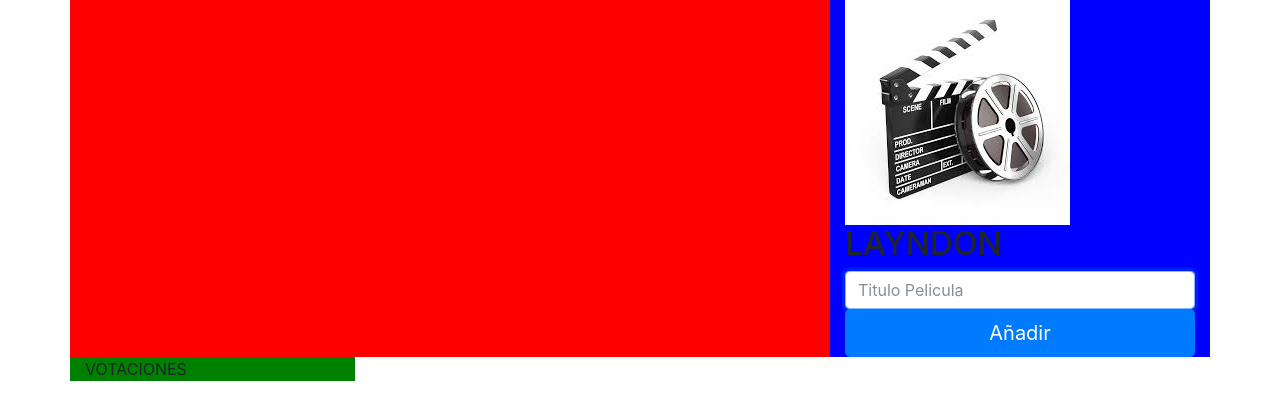
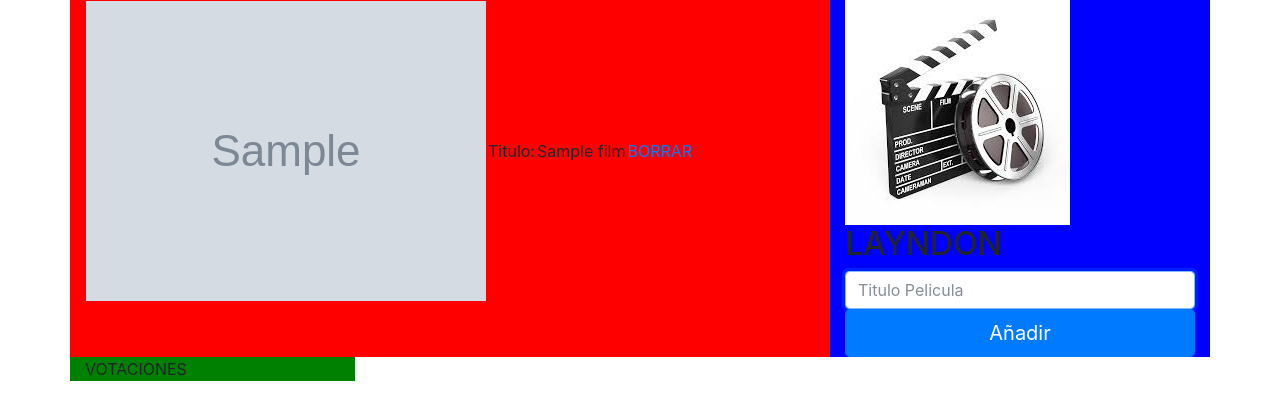
Before and after one commit to Davidfhk/Layndon, a PHP site: template App/layndon/templates/admin/profile.twig in a window 1280 px wide. Shown: the top 420 px of the page. Run offline with PHP 8.4, Linux system fonts and the light colour scheme; the template is opened without the code that fills it: most values are stand-ins (such as "Sample title", 1, 10 or a date in 2020); grey boxes marked "Sample" are stand-in pictures; some libraries are stand-ins or nearby versions.

Commit message:
Solo dejamos para que nos muestre el poster, el nombre y el id que enviaremos para borrar

```diff
--- a/App/layndon/templates/admin/profile.twig
+++ b/App/layndon/templates/admin/profile.twig
@@ -1,16 +1,20 @@
 {% extends 'admin/master.twig' %}
 
 {% block list_films %}
-{% if names is not empty %}
+{% if films is not empty %}
 
     {% for film in films %}
-   		<img id='poster' src= {{film.poster}}>
+
+
+   		{# <img id='poster' src= {{film.image}}> #}
     	<table id='film'>
 		    <tr>
+		    	<td><img id='poster' src= {{film.image}}></td>
 		        <td>Titulo:</td>
 		        <td>{{film.title}}</td>
+		        <td><a href="{{ path_for ('delete-film',{'id': film.id_film}) }}">BORRAR</a></td>
 		    </tr>
-		    <tr>
+		   {#  <tr>
 		        <td>Año:</td>
 		        <td>{{film.year}}</td>
 		    </tr>
@@ -45,7 +49,7 @@
 		    <tr>
 		        <td>Descripción:</td>
 		        <td>{{film.plot}}</td>
-		    </tr>
+		    </tr> #}
 		</table>
     {% endfor %}
 {% endif %}
```
